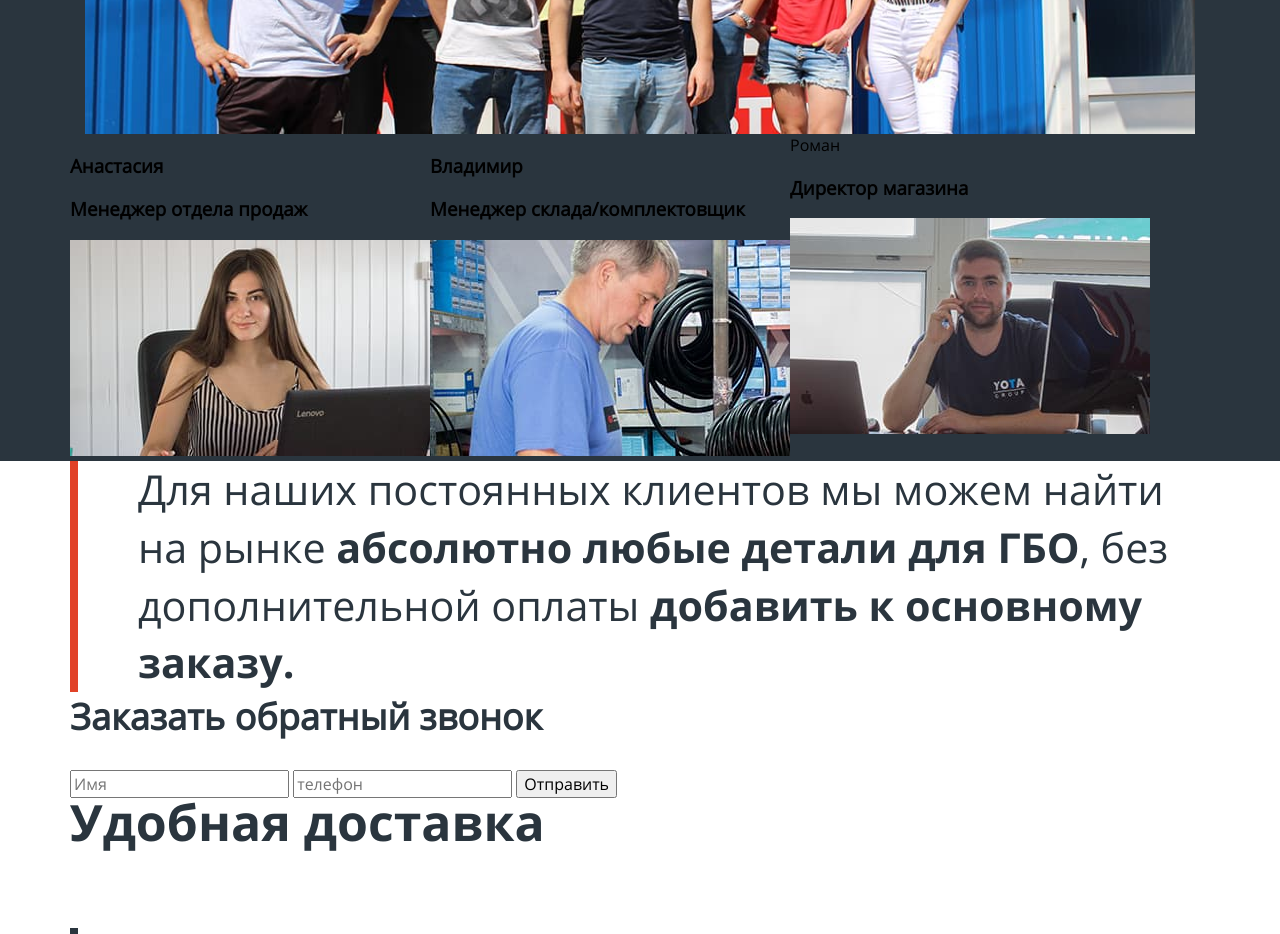
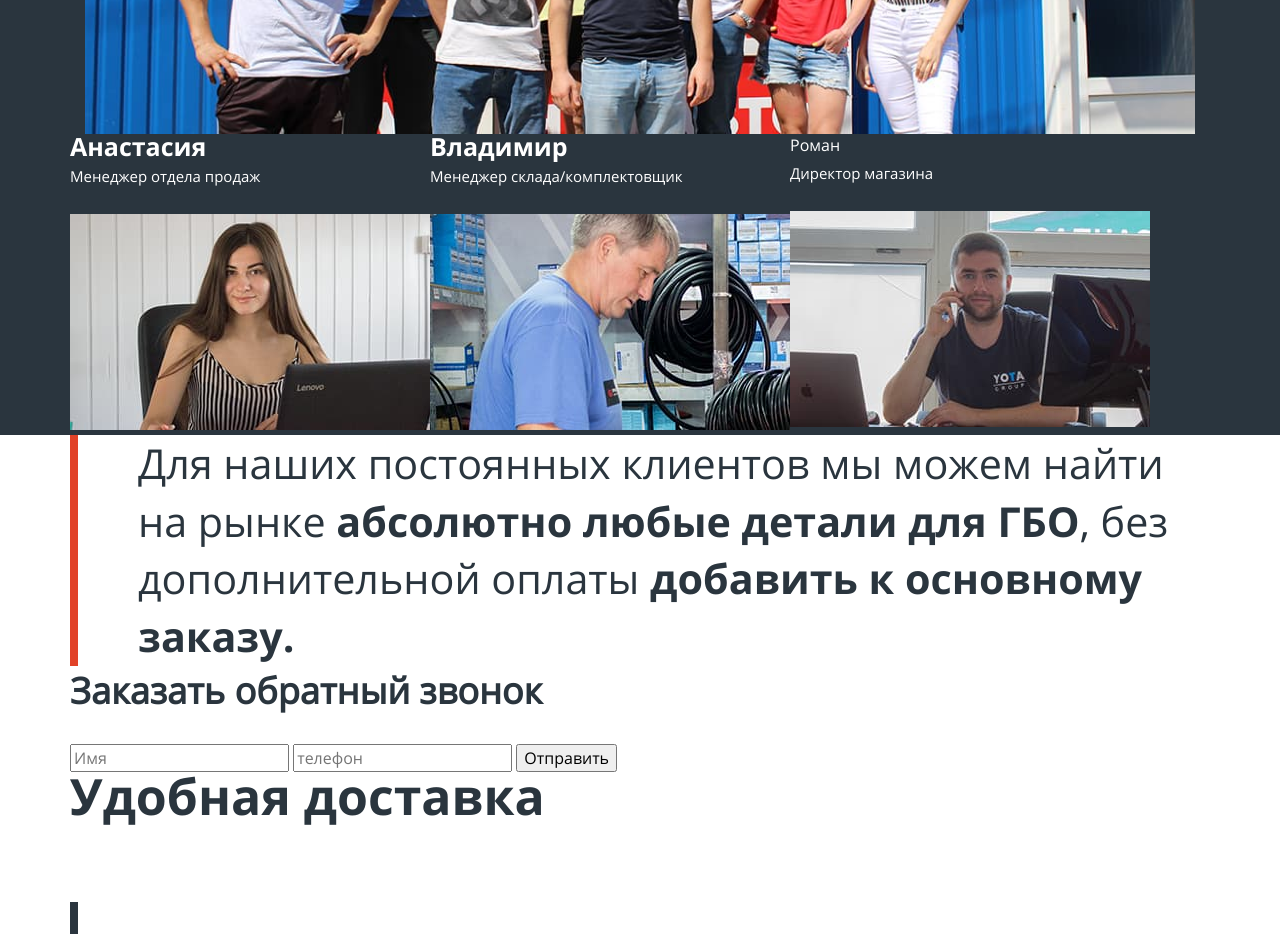
Before and after one commit to menim/grand-avtogaz, a website: page index.html in a window 1280 px wide. Shown: the part 2660-3594 px from the top of the page. Drawn offline with nearby package versions, Linux system fonts and the light colour scheme; files that its build step writes are made by us from their sources.

Commit message:
Add employee-card component with styles

```diff
--- /dev/null
+++ b/sass/components/_employee-card.scss
@@ -0,0 +1,20 @@
+.employee-card {
+  color: white;
+  font-size: 1rem;
+
+  &__title {
+    font-family: OpenSansBold;
+    font-size: 1.5625em;
+    margin-top: 0;
+    line-height: 1;
+    margin-bottom: 1.2em;
+  }
+
+  &__rank {
+    font-family: OpenSans;
+    font-size: 0.6em;
+    font-weight: normal;
+    margin-top: 0.66em;
+    margin-bottom: 0;
+  }
+}
--- a/sass/main.scss
+++ b/sass/main.scss
@@ -2,4 +2,5 @@
   'base/general', 'vendors/grid.scss', 'layout/inner-wrapper', 'layout/header',
   'layout/container-vs-pad', 'layout/gbo-brands', 'layout/our-command',
   'components/logo', 'components/menu', 'components/link', 'components/headline',
-  'components/description', 'components/paragraph';
+  'components/description', 'components/paragraph',
+  'components/employee-card.scss';
```
